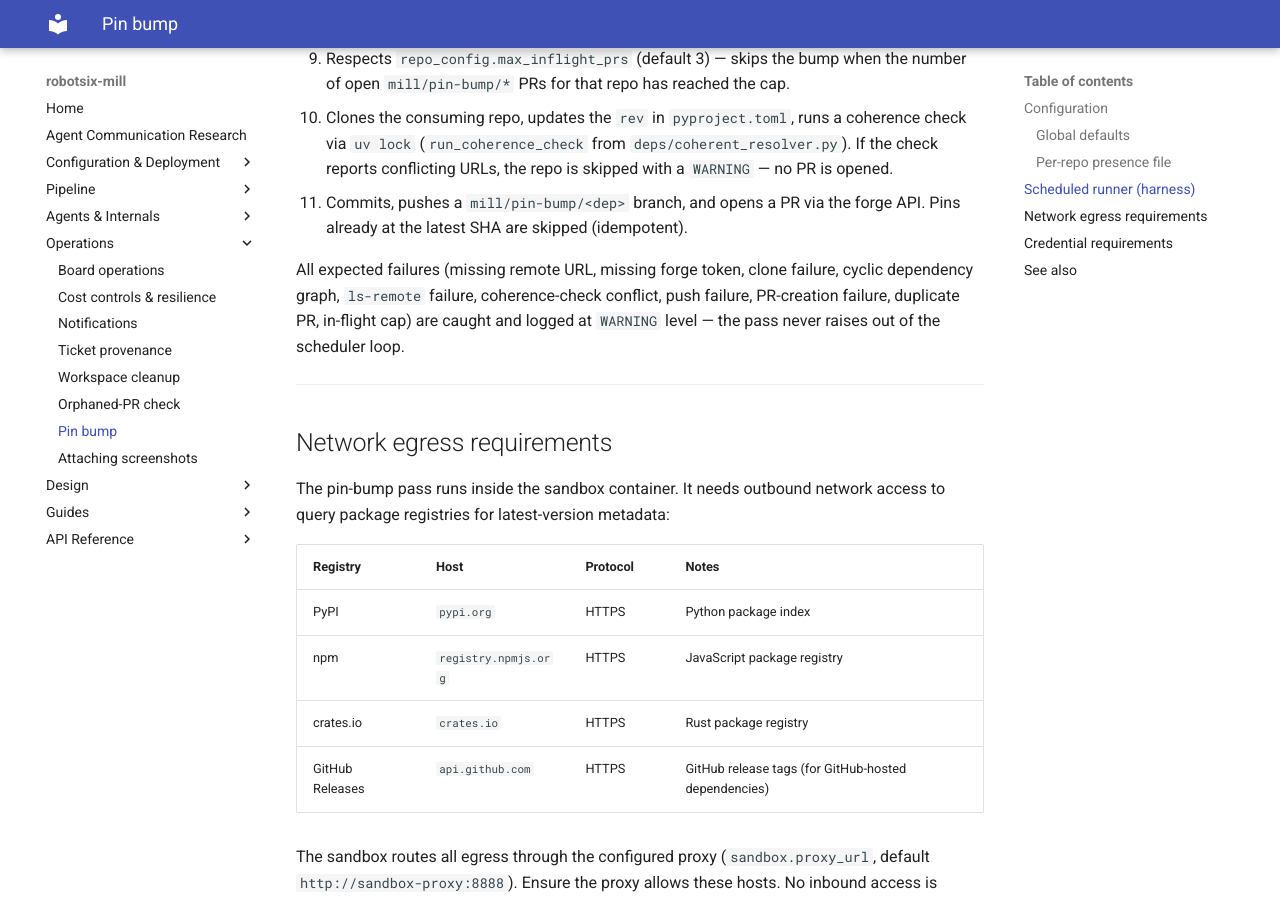
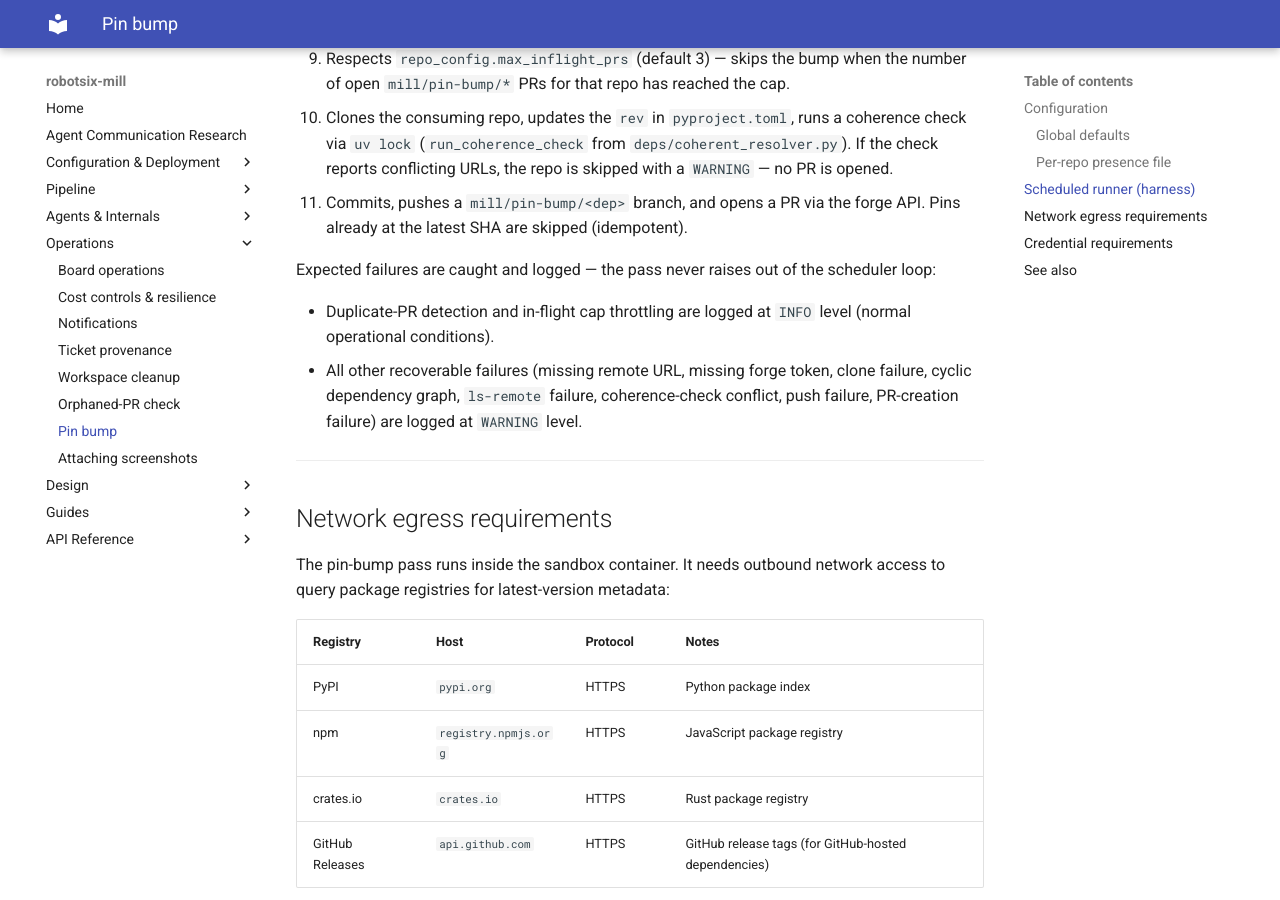
Before and after one commit to damien-robotsix/robotsix-mill, an MkDocs documentation site: the page built from docs/pin-bump.md, in a window 1280 px wide and 900 px high, scrolled down 2285 px. Built offline with MkDocs 1.6.1 and Material for MkDocs 9.7.7, drawn with Linux system fonts in a browser that asks for light colours.

```diff
--- a/docs/pin-bump.md
+++ b/docs/pin-bump.md
@@ -110,11 +110,15 @@
      via the forge API.
    Pins already at the latest SHA are skipped (idempotent).
 
-All expected failures (missing remote URL, missing forge token, clone
-failure, cyclic dependency graph, `ls-remote` failure, coherence-check
-conflict, push failure, PR-creation failure, duplicate PR, in-flight
-cap) are caught and logged at `WARNING` level — the pass never raises
-out of the scheduler loop.
+Expected failures are caught and logged — the pass never raises out of
+the scheduler loop:
+
+* Duplicate-PR detection and in-flight cap throttling are logged at
+  ``INFO`` level (normal operational conditions).
+* All other recoverable failures (missing remote URL, missing forge
+  token, clone failure, cyclic dependency graph, ``ls-remote`` failure,
+  coherence-check conflict, push failure, PR-creation failure) are
+  logged at ``WARNING`` level.
 
 ---
 
```
Also changed, not shown: 1 other file.
